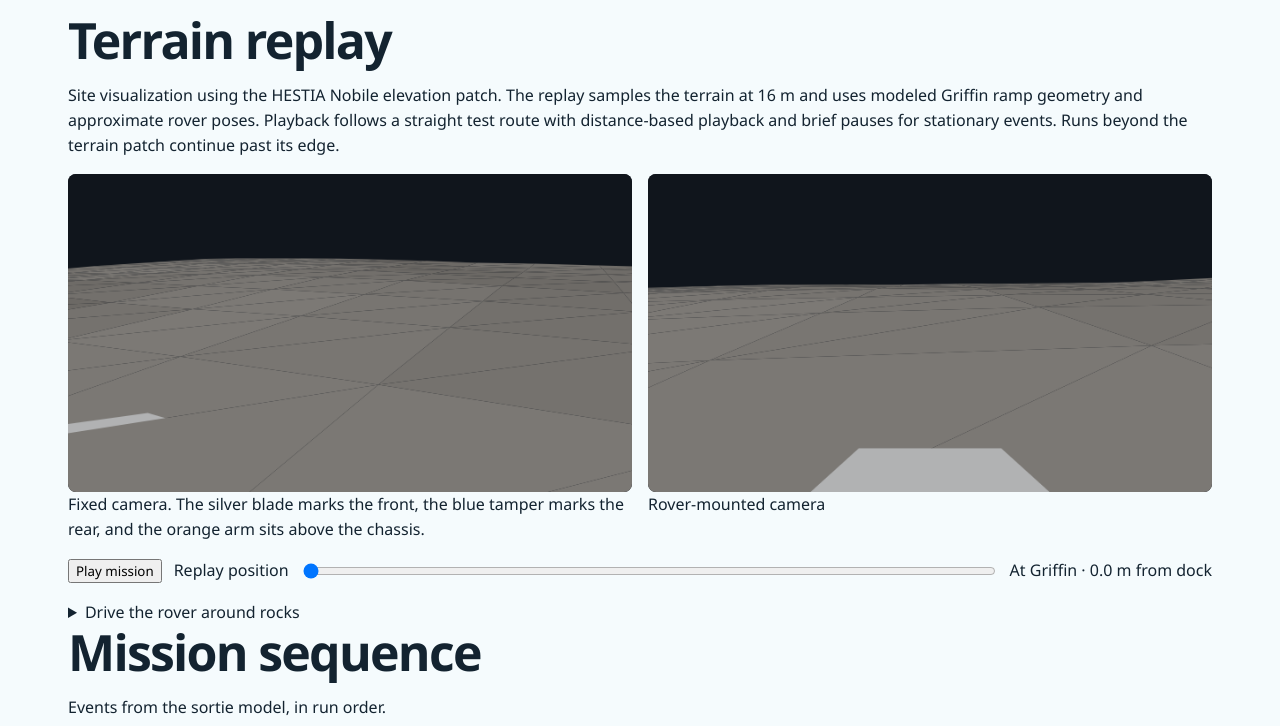
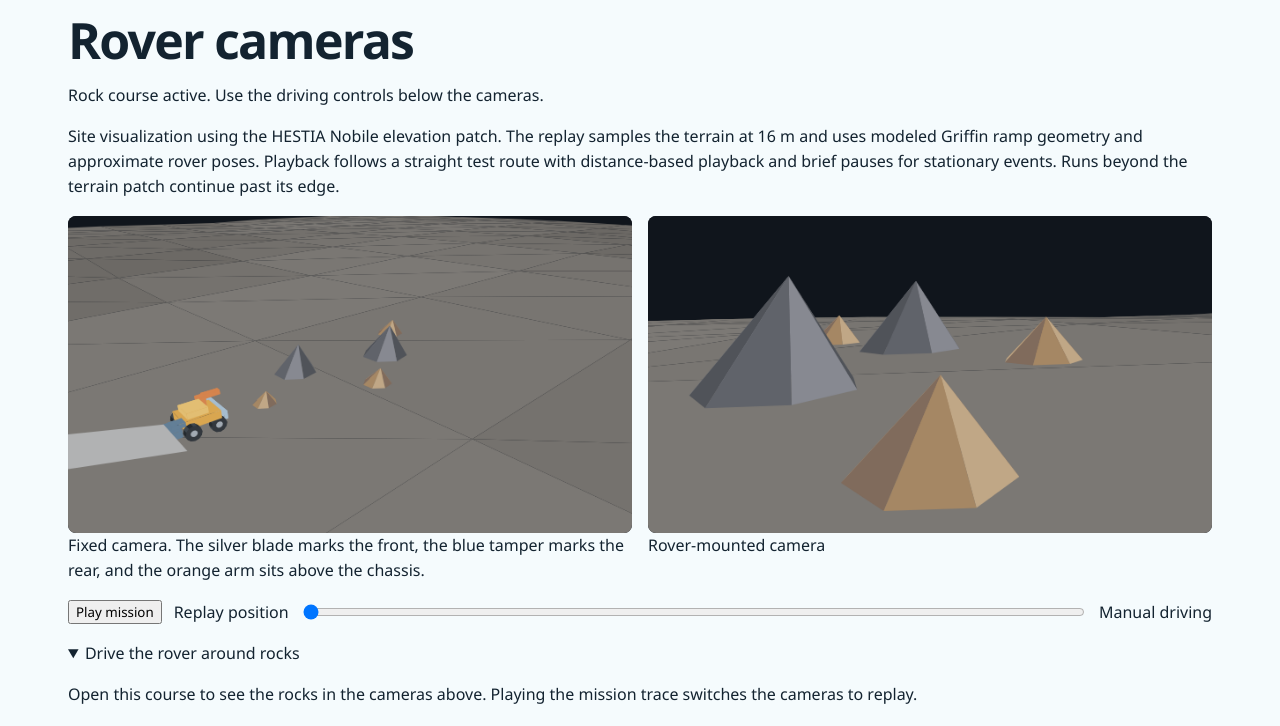
Before and after one commit to terrytrevino/logic-lunar-infrastructure, a plain HTML site: page rover-operations.html in a window 1280 px wide. Shown: the part 572-1298 px from the top of the page. Drawn offline with Linux system fonts and the light colour scheme.

Commit message:
Open the visible rock driving course by default

```diff
--- a/rover-operations.html
+++ b/rover-operations.html
@@ -25,7 +25,8 @@
 <label>Rover results <input type="file" accept=".json,application/json"></label>
 <p id="status" role="status"></p>
 <dl id="metrics"></dl>
-<h2>Terrain replay</h2>
+<h2>Rover cameras</h2>
+<p id="camera-mode">Rock course active. The first tan rock is straight ahead. The driving controls are below the cameras.</p>
 <p>Site visualization using the HESTIA Nobile elevation patch. The replay samples the terrain at 16 m and uses modeled Griffin ramp geometry and approximate rover poses. Playback follows a straight test route with distance-based playback and brief pauses for stationary events. Runs beyond the terrain patch continue past its edge.</p>
 <div class="replay-views">
   <figure><canvas id="fixed-view" width="640" height="360" aria-label="Fixed camera terrain visualization"></canvas><figcaption>Fixed camera. The silver blade marks the front, the blue tamper marks the rear, and the orange arm sits above the chassis.</figcaption></figure>
@@ -39,7 +40,7 @@
 </div>
 <details id="drive-mode">
   <summary>Drive the rover around rocks</summary>
-  <p>The rocks appear in the two camera views above when you open this mode.</p>
+  <p>Open this course to see the rocks in the cameras above. Playing the mission trace switches the cameras to replay.</p>
   <p>Use the buttons or arrow keys with focus on a driving control. Lower the front blade to push small rocks. Use the arm to pick up the smallest rock, then turn and place it off the route. Use the rear tamper to mark a compaction pass. Large rocks block the rover. Obstacles are placed for this exercise. Contact uses a simplified geometric model.</p>
   <div class="replay-controls" id="drive-controls">
     <button type="button" data-drive="left">Turn left</button>
@@ -236,6 +237,7 @@ function drawCourse(message) {
   drawView(views[1],[x+dx*.45,y+dy*.45,z+1.05],[x+dx*6,y+dy*6,z+.25],objects,true);
   driveStatus.textContent=message+' · '+x.toFixed(1)+' m along course, '+y.toFixed(1)+' m lateral';
   replayEvent.textContent='Manual driving';
+  document.getElementById('camera-mode').textContent='Rock course active. Use the driving controls below the cameras.';
 }
 
 function drive(command) {
@@ -314,6 +316,7 @@ const routeX = row =>['at_griffin','night_hold','insufficient_energy_to_depart']
     ? -rampRun : row.position_m;
 
 function drawReplay(value) {
+  document.getElementById('camera-mode').textContent='Mission replay. Open the driving course to see the rocks.';
   if(!replayRows.length) {
     views.forEach(ctx=>ctx.clearRect(0,0,ctx.canvas.width,ctx.canvas.height));
     replayEvent.textContent='';
@@ -535,6 +538,8 @@ input.addEventListener('change', async () => {
   }
 });
 showSample();
+driveMode.open=true;
+resetCourse();
 </script>
 </body>
 </html>
```
